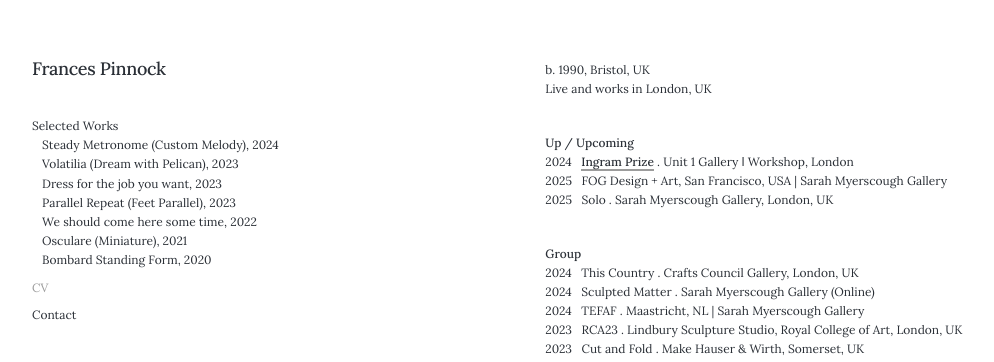
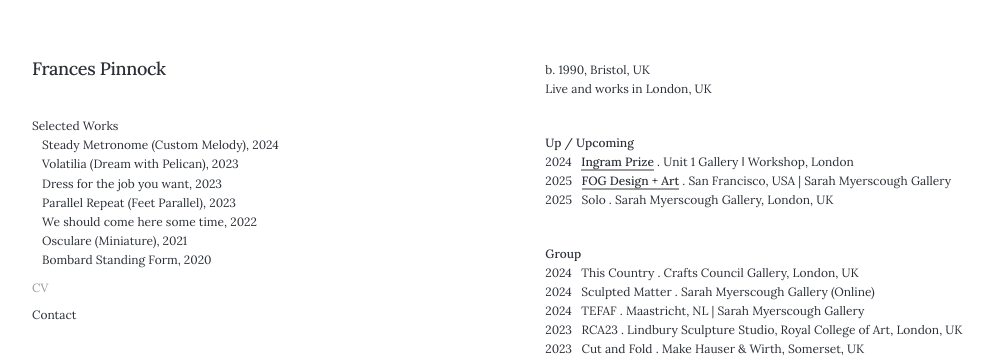
Before and after one commit to francespinnock/francespinnock.github.io, a Jekyll site: the page built from _pages/cv.md, in a window 1280 px wide and 1020 px high. Shown: the top 362 px of the window, without its empty margins (28-1022 px from the left). Built offline with Jekyll 4.4.1, drawn with Linux system fonts in a browser that asks for light colours; nearby versions of some CDN libraries; some web fonts are replaced; part of the change alters nothing that is shown.

Commit message:
Update cv.md

```diff
--- a/_pages/cv.md
+++ b/_pages/cv.md
@@ -11,7 +11,7 @@ Live and works in London, UK
 
 **Up / Upcoming**
 2024&nbsp;&nbsp;&nbsp;[Ingram Prize](https://ingramcollection.com/ingram-contemporary-talent/2024-ingram-prize-shortlist/) . Unit 1 Gallery ǀ Workshop, London
-2025&nbsp;&nbsp;&nbsp;FOG Design + Art, San Francisco, USA | Sarah Myerscough Gallery
+2025&nbsp;&nbsp;&nbsp;[FOG Design + Art](https://www.fogfair.com/) . San Francisco, USA | Sarah Myerscough Gallery
 2025&nbsp;&nbsp;&nbsp;Solo . Sarah Myerscough Gallery, London, UK
 <br />
 
```
